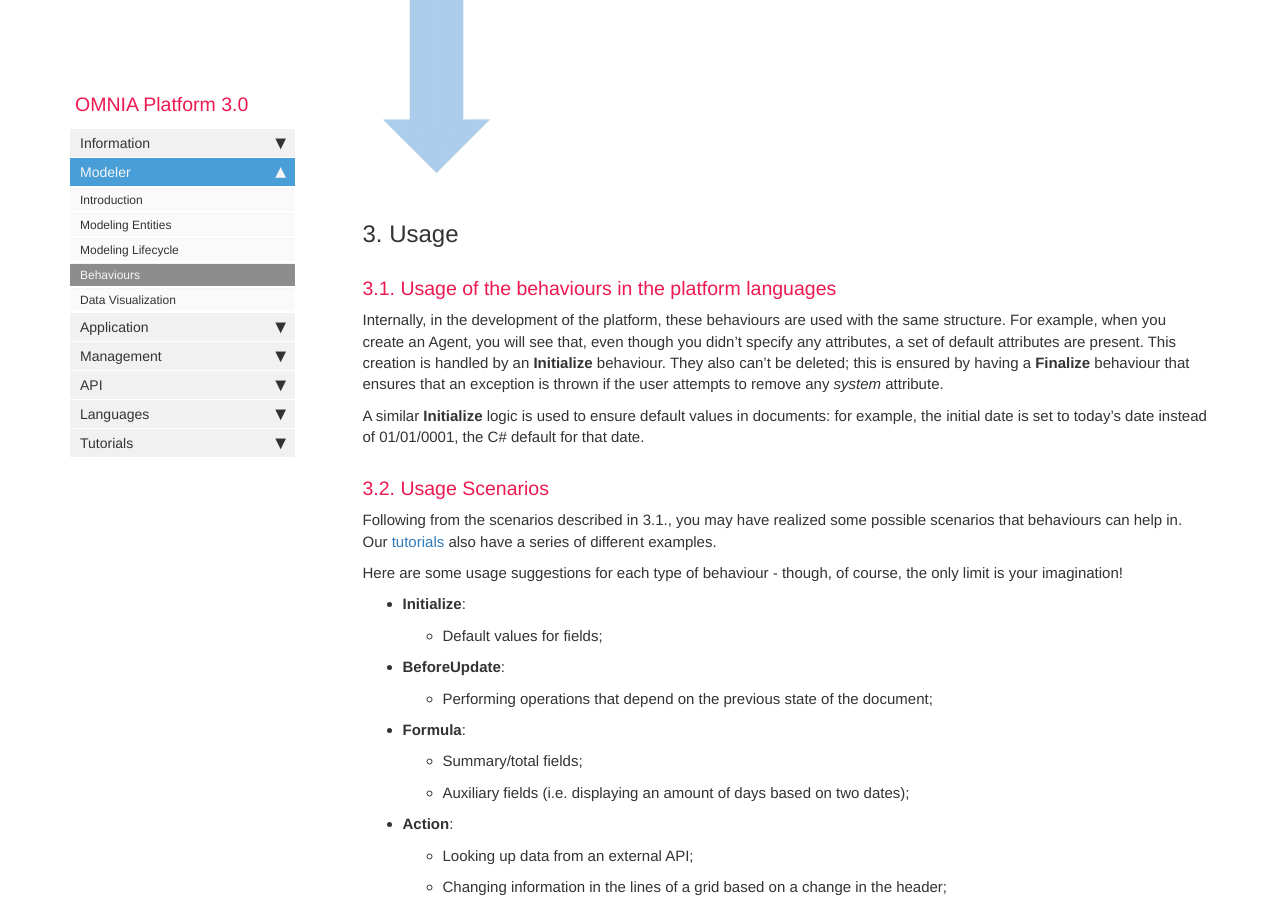
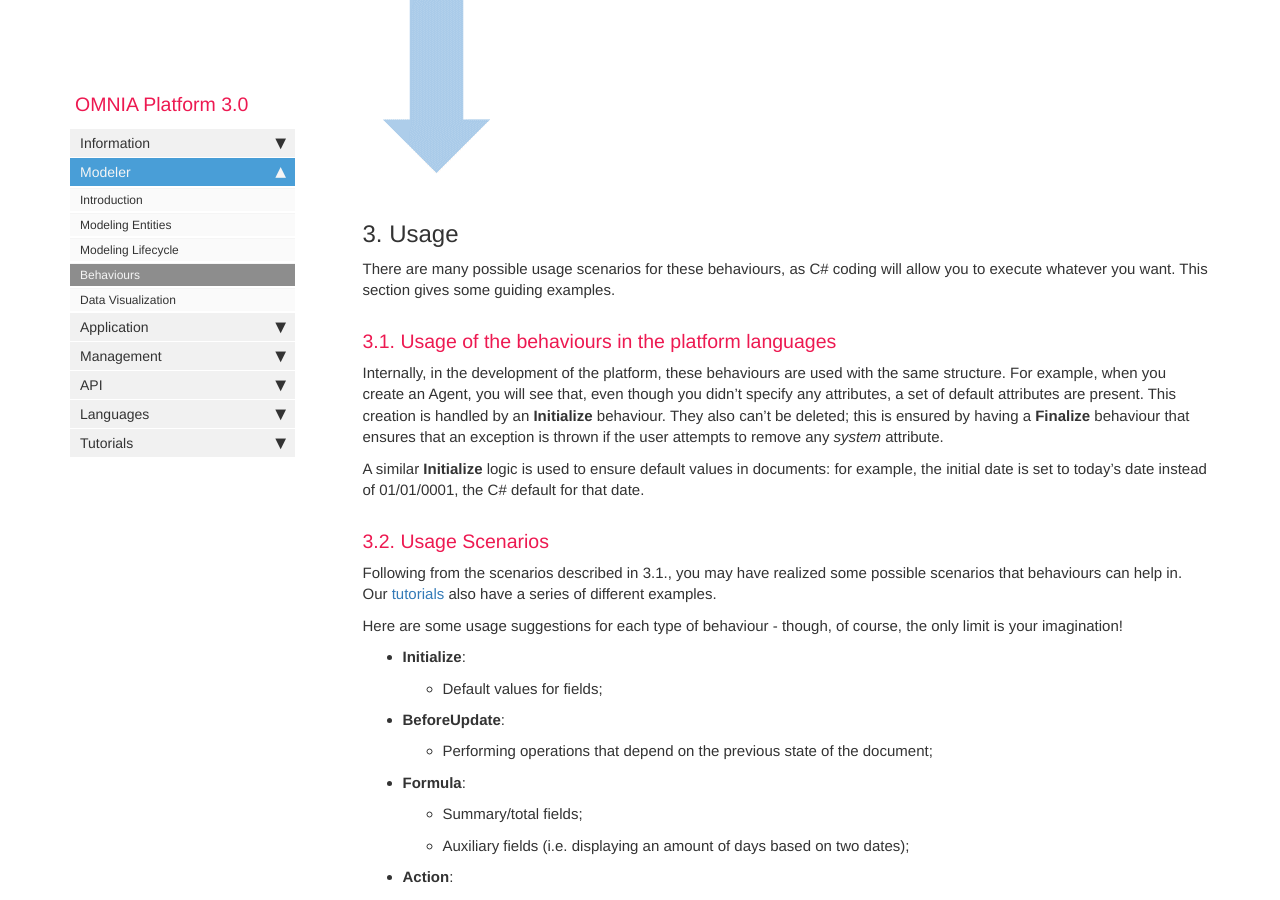
Before and after one commit to daniel8lopes/omnia3, a Jekyll site: the page built from docs/pages/omnia3/Modeler/omnia3_modeler_behaviours.md, in a window 1280 px wide and 900 px high, scrolled down 1330 px. Built offline with Jekyll 4.4.1, drawn with Linux system fonts in a browser that asks for light colours; nearby versions of some CDN libraries; comment, search, counter and statistics services are not loaded.

Commit message:
Add paragraph to usage

```diff
--- a/docs/pages/omnia3/Modeler/omnia3_modeler_behaviours.md
+++ b/docs/pages/omnia3/Modeler/omnia3_modeler_behaviours.md
@@ -30,6 +30,9 @@ There are currently five different execution moments for behaviours, which follo
 ![The behaviour execution lifecycle](images\modeler\BehaviourLifecycle.png)
 
 ## 3. Usage
+
+There are many possible usage scenarios for these behaviours, as C# coding will allow you to execute whatever you want. This section gives some guiding examples.
+
 ### 3.1. Usage of the behaviours in the platform languages
 
 Internally, in the development of the platform, these behaviours are used with the same structure. For example, when you create an Agent, you will see that, even though you didn't specify any attributes, a set of default attributes are present. This creation is handled by an **Initialize** behaviour. They also can't be deleted; this is ensured by having a **Finalize** behaviour that ensures that an exception is thrown if the user attempts to remove any _system_ attribute.
```
